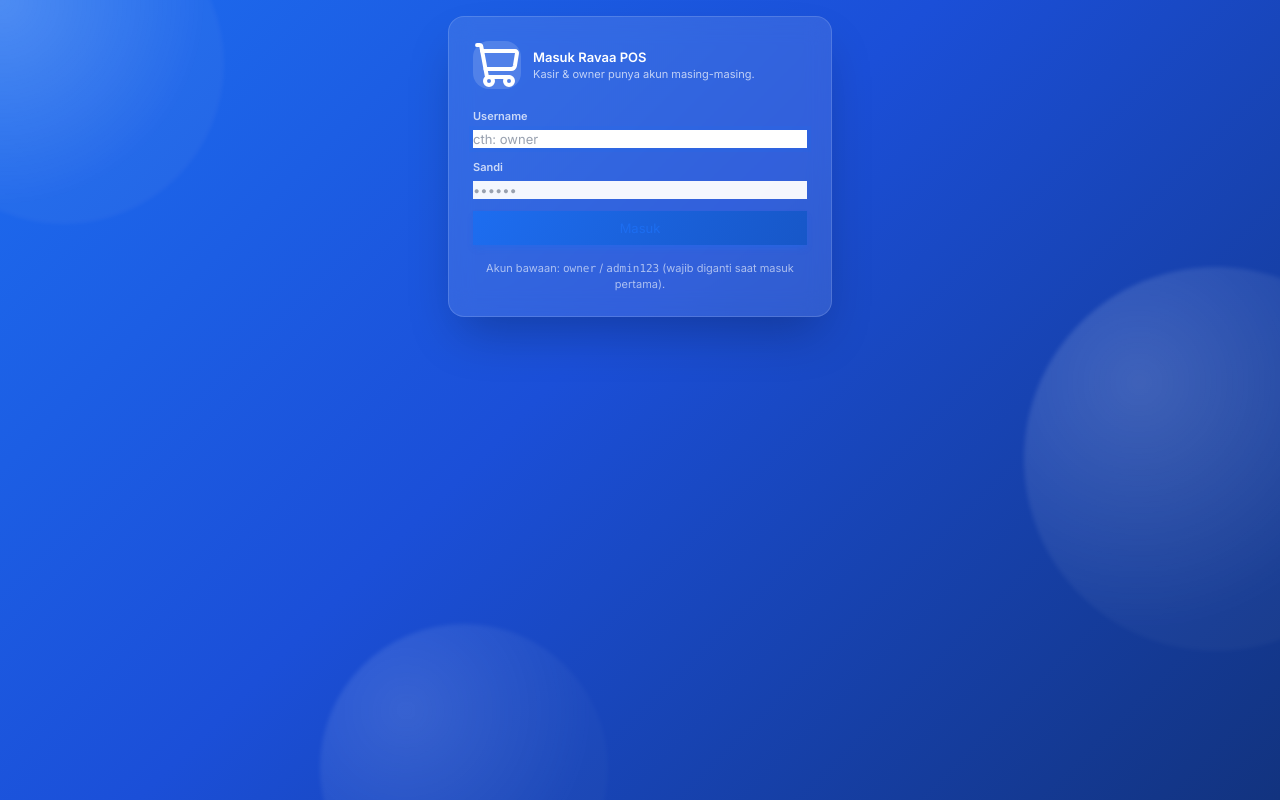
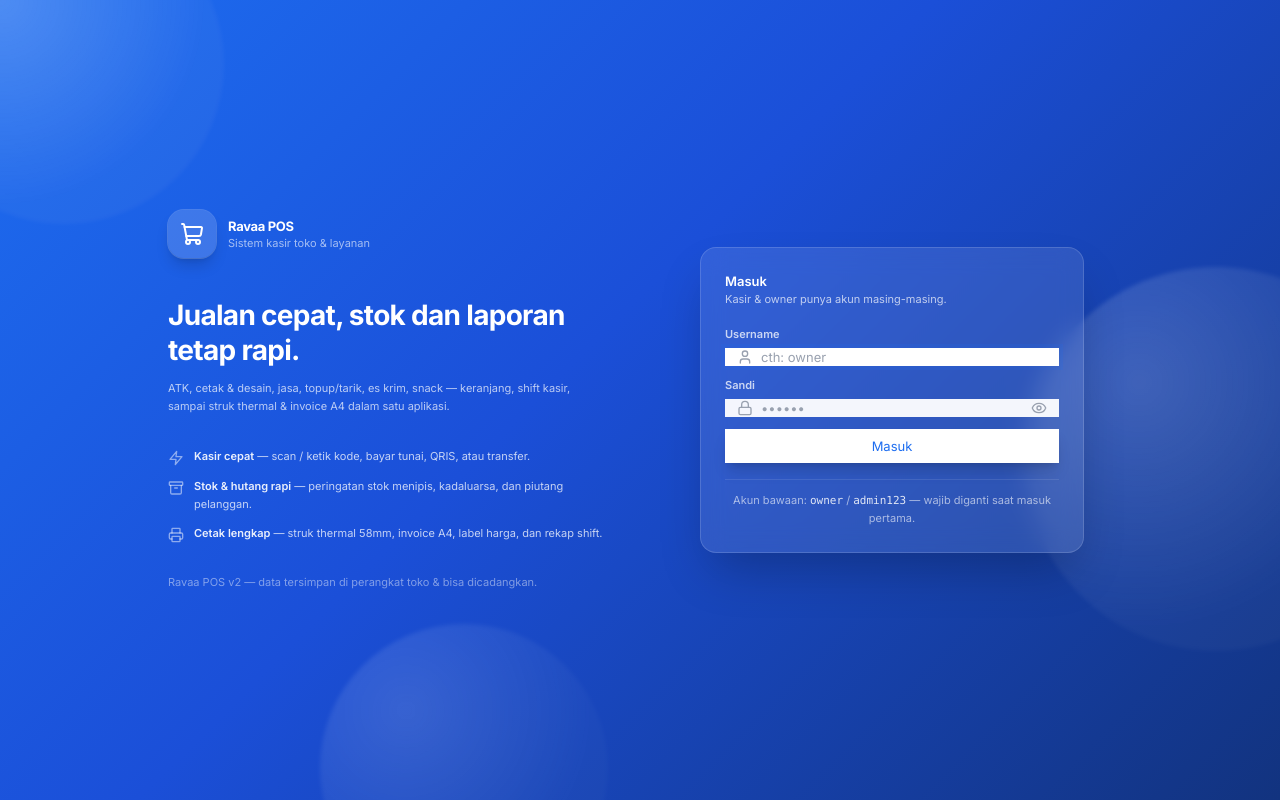
Before and after one commit to kholif18/Ravaa-POS-v2, a website built with Vite: page apps/web/index.html in a window 1280 px wide. Built offline with nearby package versions, Linux system fonts and the light colour scheme; some packages are replaced by stand-ins of ours; no server answers.

Commit message:
layar auth (login & #/ubah-sandi) responsif & modern: satu kerangka authLayarHtml() (ui/auth-screen.ts) — gradasi biru full-bleed (.page:has(.login-bg)), grid brand kiri + kartu kanan di >=lg, center vertikal m-auto, input berikon + tombol lihat sandi, kotak galat role=alert; ikon user/lock/eye/eyeOff; tombol .login-btn putih solid di atas kaca (SENGAJA bukan .btn-primary bergradien yang tak bisa ditimpa !bg-white — bug tombol biru-di-atas-biru ditemukan & diperbaiki) — ID kontrak #login-*/#gs-* utuh; suite 1428 hijau

```diff
--- a/apps/web/src/pages/login.ts
+++ b/apps/web/src/pages/login.ts
@@ -1,55 +1,63 @@
 // Layar Masuk (#/login, 2026-10-11): username + sandi -> token 30 hari.
 // Dirender TANPA shell (layar penuh, seperti POS tanpa header). Sukses ->
 // wajib-ganti ? #/ubah-sandi : rute bawaan peran (kasir #/pos, owner
-// #/dashboard). Gagal = toast pesan server, tetap di sini.
-
+// #/dashboard). Gagal = pesan di kotak galat, tetap di sini.
+//
+// Restyle 2026-10-17 (permintaan pemilik "layout halaman login jadi lebih
+// responsif dan modern"): kerangka dipindah ke authLayarHtml()
+// (ui/auth-screen.ts, dibagi dengan ubah-sandi) — gradasi full-bleed,
+// center vertikal, 2 kolom di desktop. ID #login-form/#login-user/
+// #login-pass/#login-err/#login-ok dipertahankan (kontrak
+// tests/login-test.mjs).
 import { icon } from '../ui/icons';
 import { toast } from '../ui/toast';
 import { masuk, ruteBawaan } from '../ui/auth';
+import { authLayarHtml } from '../ui/auth-screen';
 
 export function renderLoginPage(el: HTMLElement): void {
-  // Gaya "Sandik" (2026-10-12): latar GRADASI BIRU modern 135deg + ornamen
-  // lingkaran glassmorphism + kartu kaca putih/5. Kelas .login-bg/.login-card-glass
-  // didefinisikan di styles.css (token tetap dari @theme — biru primary).
-  el.innerHTML = `
-  <div class="login-bg">
-    <span class="login-orb login-orb-1" aria-hidden="true"></span>
-    <span class="login-orb login-orb-2" aria-hidden="true"></span>
-    <span class="login-orb login-orb-3" aria-hidden="true"></span>
-    <div class="flex min-h-full items-center justify-center p-4">
-      <div class="login-card-glass w-full max-w-sm">
-        <div class="flex items-center gap-3">
-          <span class="flex size-12 shrink-0 items-center justify-center rounded-2xl bg-white/15 text-white">
-            ${icon('pos')}
-          </span>
+  el.innerHTML = authLayarHtml(`
     <div class="min-w-0">
-            <h1 class="text-sm font-semibold text-white">Masuk Ravaa POS</h1>
-            <p class="text-xs text-white/70">Kasir & owner punya akun masing-masing.</p>
-          </div>
+      <h1 class="text-sm font-semibold text-white">Masuk</h1>
+      <p class="mt-0.5 text-xs text-white/70">Kasir &amp; owner punya akun masing-masing.</p>
     </div>
     <form id="login-form" class="mt-5 space-y-3" autocomplete="off">
       <div class="field">
         <label class="label !text-white/75" for="login-user">Username</label>
-            <input id="login-user" class="input login-input" autocomplete="username" placeholder="cth: owner" />
+        <div class="login-field">
+          ${icon('user')}
+          <input id="login-user" class="input login-input pl-9" autocomplete="username" placeholder="cth: owner" spellcheck="false" autocapitalize="off" autocorrect="off" />
+        </div>
       </div>
       <div class="field">
         <label class="label !text-white/75" for="login-pass">Sandi</label>
-            <input id="login-pass" class="input login-input" type="password" autocomplete="current-password" placeholder="••••••" />
-          </div>
-          <p id="login-err" class="hidden text-xs font-medium text-amber-200"></p>
-          <button type="submit" id="login-ok" class="btn btn-primary w-full !bg-white !text-primary hover:!bg-white/90 hover:!-translate-y-px">Masuk</button>
-        </form>
-        <p class="mt-4 text-center text-xs text-white/60">
-          Akun bawaan: <span class="font-mono">owner</span> / <span class="font-mono">admin123</span> (wajib diganti saat masuk pertama).
-        </p>
+        <div class="login-field">
+          ${icon('lock')}
+          <input id="login-pass" class="input login-input pl-9 pr-10" type="password" autocomplete="current-password" placeholder="••••••" />
+          <button type="button" id="login-pass-toggle" class="login-toggle" aria-label="Tampilkan sandi" aria-pressed="false">${icon('eye')}</button>
         </div>
       </div>
-  </div>`;
+      <p id="login-err" class="login-err hidden" role="alert"></p>
+      <button type="submit" id="login-ok" class="btn login-btn w-full">Masuk</button>
+    </form>
+    <p class="mt-4 border-t border-white/10 pt-3 text-center text-xs leading-relaxed text-white/60">
+      Akun bawaan: <span class="font-mono text-white/85">owner</span> / <span class="font-mono text-white/85">admin123</span> — wajib diganti saat masuk pertama.
+    </p>`);
   const form = el.querySelector<HTMLFormElement>('#login-form')!;
   const user = el.querySelector<HTMLInputElement>('#login-user')!;
   const pass = el.querySelector<HTMLInputElement>('#login-pass')!;
   const err = el.querySelector<HTMLElement>('#login-err')!;
   const btn = el.querySelector<HTMLButtonElement>('#login-ok')!;
+  // Tombol lihat sandi: tipe/ikon/aria berubah, fokus balik ke input supaya
+  // alur keyboard (tab → ketik → Enter) tidak terputus.
+  const toggle = el.querySelector<HTMLButtonElement>('#login-pass-toggle')!;
+  toggle.addEventListener('click', () => {
+    const tampil = pass.type === 'password';
+    pass.type = tampil ? 'text' : 'password';
+    toggle.innerHTML = icon(tampil ? 'eyeOff' : 'eye');
+    toggle.setAttribute('aria-label', tampil ? 'Sembunyikan sandi' : 'Tampilkan sandi');
+    toggle.setAttribute('aria-pressed', String(tampil));
+    pass.focus();
+  });
   user.focus();
   form.addEventListener('submit', async (e) => {
     e.preventDefault();
--- a/apps/web/src/styles.css
+++ b/apps/web/src/styles.css
@@ -458,11 +458,28 @@
   transform: scale(0.97);
   transition-duration: 90ms;
 }
-  /* ---------- Login ala Sandik (2026-10-12) ----------
+  /* ---------- Layar auth ala Sandik (restyle 2026-10-17) ----------
      Latar gradasi biru 135deg + tiga ornamen lingkaran blur (glassmorphism)
-     + kartu kaca putih/10 dengan backdrop-blur. Dipakai #/login & #/ubah-sandi. */
+     + kartu kaca putih/10 dengan backdrop-blur. Dipakai #/login & #/ubah-sandi
+     lewat satu kerangka `authLayarHtml()` (ui/auth-screen.ts).
+
+     Restyle 2026-10-17 (permintaan pemilik "layout halaman login jadi lebih
+     responsif dan modern"):
+     - `.page:has(.login-bg)` = gradasi FULL-BLEED (dulu ada bingkai canvas
+       10-12px dari padding .page; pola :has sama dengan `.page:has(.pm-shell)`).
+     - `.login-wrap` = grid 1 kolom di HP (brand ringkas di atas kartu) /
+       2 kolom >=lg (brand kiri, kartu kanan). `m-auto` = SATU-satunya pemusat
+       vertikal: rantai `min-h-full` bersarang lama tidak pernah teresolusi
+       (kartu terukur mentok atas top=28px), sedangkan margin-auto pada flex
+       item tetap aman saat konten lebih tinggi dari layar (auto margin kolaps
+       ke 0 — tidak terpotong di atas seperti `justify-center`).
+     - `.login-field` = input berikon (svg absolute kiri) + tombol lihat sandi
+       (kanan); padding kiri/kanan diatur utility di template (pl-9/pr-10). */
+  .page:has(.login-bg) {
+    @apply p-0;
+  }
   .login-bg {
-    @apply relative flex min-h-full flex-col overflow-hidden bg-gradient-to-br;
+    @apply relative flex min-h-full flex-col overflow-hidden;
     background-image: linear-gradient(135deg, var(--grad-blue-from) 0%, var(--grad-blue-via) 45%, var(--grad-blue-to) 100%);
   }
   .login-orb {
@@ -479,12 +496,59 @@
   .login-orb-3 {
     @apply -bottom-28 left-1/4 size-72 opacity-60;
   }
+  .login-wrap {
+    @apply relative z-10 m-auto grid w-full max-w-5xl items-center gap-8 p-4 sm:p-6 lg:grid-cols-2 lg:gap-16 lg:p-10;
+  }
+  /* Tile ikon brand (ukuran panjang x lebar per template: size-12/size-11 —
+     kelas ini TIDAK mengunci size supaya utility tetap bisa menyesuaikan;
+     kelas unlayered menang atas utility, jadi jangan letakkan size di sini). */
+  .login-logo {
+    @apply flex shrink-0 items-center justify-center rounded-2xl bg-white/15 text-white shadow-lg shadow-black/15 ring-1 ring-white/20;
+  }
+  .login-logo svg {
+    @apply size-6;
+  }
   .login-card-glass {
-    @apply relative z-10 rounded-2xl border border-white/15 bg-white/10 p-6 shadow-2xl backdrop-blur-md;
+    @apply relative mx-auto w-full max-w-sm rounded-2xl border border-white/15 bg-white/10 p-6 shadow-2xl backdrop-blur-md;
+  }
+  /* Hero panel kiri — satu-satunya teks >13px di layar auth (28px; pola sama
+     #pos-grand 48px: ukuran arbitrer yang disengaja, bukan token baru). */
+  .auth-judul {
+    @apply text-[28px] font-bold leading-tight tracking-tight;
+  }
+  .login-point {
+    @apply flex items-start gap-2.5 text-xs leading-relaxed text-white/75;
+  }
+  .login-point > svg {
+    @apply mt-0.5 size-4 shrink-0 text-white/50;
   }
   /* Input di atas kaca: putih solid agar kontras teks tetap AA. */
   .login-input {
     @apply border-transparent bg-white/95 text-gray-900 placeholder:text-gray-400 focus:bg-white;
+  }
+  .login-field {
+    @apply relative;
+  }
+  .login-field > svg {
+    @apply pointer-events-none absolute left-3 top-1/2 size-4 -translate-y-1/2 text-gray-400;
+  }
+  .login-toggle {
+    @apply absolute right-1.5 top-1/2 flex size-7 -translate-y-1/2 items-center justify-center rounded-lg text-gray-400 transition hover:bg-gray-100 hover:text-gray-600 focus-visible:ring-2 focus-visible:ring-primary/40 focus-visible:outline-none;
+  }
+  .login-toggle svg {
+    @apply size-4;
+  }
+  /* Kotak galat: tetap `hidden` sampai ada pesan (teks di-set JS — kontrak
+     tests/login-test.mjs). role="alert" di template. */
+  .login-err {
+    @apply rounded-lg border border-amber-300/40 bg-amber-400/15 px-3 py-2 text-xs font-medium text-amber-100;
+  }
+  /* Tombol aksi utama DI ATAS KACA: putih solid + teks primary. Sengaja BUKAN
+     .btn-primary — varian itu memasang `background-image` gradien (260-263)
+     yang TIDAK bisa ditimpa utility `!bg-white`, sehingga tombol lama tampil
+     biru-di-atas-biru (bug nyata ditemukan 2026-10-17). */
+  .login-btn {
+    @apply bg-white text-primary shadow-lg shadow-black/15 hover:bg-primary-soft;
   }
 
   .swal2-container .sw-btn-primary {
--- /dev/null
+++ b/apps/web/src/ui/auth-screen.ts
@@ -0,0 +1,46 @@
+// Kerangka layar auth (login & ubah-sandi) — SATU sumber markup, pola sama
+// dengan shift-tutup.ts (modul bersama antar-halaman). Dipanggil login.ts +
+// ubah-sandi.ts; gaya .login-*/.auth-* ada di styles.css bagian "Layar auth".
+//
+// Layout 2026-10-17 (permintaan pemilik "layout halaman login jadi lebih
+// responsif dan modern"):
+// - `.page:has(.login-bg)` di styles.css membuang padding halaman → gradasi
+//   biru FULL-BLEED (dulu tampak bingkai canvas 10-12px).
+// - `.login-wrap` = grid 1 kolom di HP (brand ringkas di atas kartu) /
+//   2 kolom di >=lg (brand kiri, kartu kanan), `m-auto` sehingga isi SELALU
+//   center vertikal (kartu lama terukur mentok atas top≈28px).
+import { icon } from './icons';
+
+export function authLayarHtml(kartu: string): string {
+  return `
+  <div class="login-bg">
+    <span class="login-orb login-orb-1" aria-hidden="true"></span>
+    <span class="login-orb login-orb-2" aria-hidden="true"></span>
+    <span class="login-orb login-orb-3" aria-hidden="true"></span>
+    <div class="login-wrap">
+      <aside class="min-w-0">
+        <div class="flex items-center gap-3">
+          <span class="login-logo size-12">${icon('pos')}</span>
+          <div class="min-w-0">
+            <p class="text-sm font-bold tracking-tight text-white">Ravaa POS</p>
+            <p class="truncate text-xs text-white/60">Sistem kasir toko &amp; layanan</p>
+          </div>
+        </div>
+        <div class="hidden lg:block">
+          <h2 class="auth-judul mt-10 text-white">Jualan cepat, stok dan laporan tetap rapi.</h2>
+          <p class="mt-3 max-w-md text-xs leading-relaxed text-white/70">
+            ATK, cetak &amp; desain, jasa, topup/tarik, es krim, snack — keranjang,
+            shift kasir, sampai struk thermal &amp; invoice A4 dalam satu aplikasi.
+          </p>
+          <ul class="mt-8 space-y-3">
+            <li class="login-point">${icon('zap')}<span><b class="font-semibold text-white/90">Kasir cepat</b> — scan / ketik kode, bayar tunai, QRIS, atau transfer.</span></li>
+            <li class="login-point">${icon('stock')}<span><b class="font-semibold text-white/90">Stok &amp; hutang rapi</b> — peringatan stok menipis, kadaluarsa, dan piutang pelanggan.</span></li>
+            <li class="login-point">${icon('print')}<span><b class="font-semibold text-white/90">Cetak lengkap</b> — struk thermal 58mm, invoice A4, label harga, dan rekap shift.</span></li>
+          </ul>
+        </div>
+        <p class="mt-8 hidden text-xs text-white/45 lg:block">Ravaa POS v2 — data tersimpan di perangkat toko &amp; bisa dicadangkan.</p>
+      </aside>
+      <div class="login-card-glass">${kartu}</div>
+    </div>
+  </div>`;
+}
--- a/apps/web/src/ui/icons.ts
+++ b/apps/web/src/ui/icons.ts
@@ -12,7 +12,10 @@ export type IconName =
   | 'zap' | 'landmark'
   // shield-check (pembayaran aman) + coins (total tagihan) — modal bayar
   // ala mockup "Modern Blue Payment Checkout" (2026-10-10).
-  | 'shieldCheck' | 'coins';
+  | 'shieldCheck' | 'coins'
+  // user/lock + eye/eye-off — layar auth (login & ubah-sandi) restyle
+  // 2026-10-17: input berikon + tombol lihat sandi.
+  | 'user' | 'lock' | 'eye' | 'eyeOff';
 
 const P: Record<IconName, string> = {
   dashboard: '<rect width="7" height="9" x="3" y="3" rx="1" /> <rect width="7" height="5" x="14" y="3" rx="1" /> <rect width="7" height="9" x="14" y="12" rx="1" /> <rect width="7" height="5" x="3" y="16" rx="1" />',
@@ -68,6 +71,12 @@ const P: Record<IconName, string> = {
   shieldCheck: '<path d="M20 13c0 5-3.5 7.5-7.66 8.95a1 1 0 0 1-.67-.01C7.5 20.5 4 18 4 13V6a1 1 0 0 1 1-1c2 0 4.5-1.2 6.24-2.72a1.17 1.17 0 0 1 1.52 0C14.51 3.81 17 5 19 5a1 1 0 0 1 1 1z" /> <path d="m9 12 2 2 4-4" />',
   // coins — kartu "Total Tagihan" modal bayar (lucide coins).
   coins: '<circle cx="8" cy="8" r="6" /> <path d="M18.09 10.37A6 6 0 1 1 10.34 18" /> <path d="M7 6h1v4" /> <path d="m16.71 13.88.7.71-2.82 2.82" />',
+  // user/lock — ikon kolom isian layar auth.
+  user: '<path d="M19 21v-2a4 4 0 0 0-4-4H9a4 4 0 0 0-4 4v2" /> <circle cx="12" cy="7" r="4" />',
+  lock: '<rect width="18" height="11" x="3" y="11" rx="2" ry="2" /> <path d="M7 11V7a5 5 0 0 1 10 0v4" />',
+  // eye/eyeOff — tombol lihat-sandi (lucide eye & eye-off).
+  eye: '<path d="M2.062 12.348a1 1 0 0 1 0-.696 10.75 10.75 0 0 1 19.876 0 1 1 0 0 1 0 .696 10.75 10.75 0 0 1-19.876 0" /> <circle cx="12" cy="12" r="3" />',
+  eyeOff: '<path d="M10.733 5.076a10.744 10.744 0 0 1 11.205 6.575 1 1 0 0 1 0 .696 10.747 10.747 0 0 1-1.444 2.49" /> <path d="M14.084 14.158a3 3 0 0 1-4.242-4.242" /> <path d="M17.479 17.499a10.75 10.75 0 0 1-15.417-5.151 1 1 0 0 1 0-.696 10.75 10.75 0 0 1 4.446-5.143" /> <path d="m2 2 20 20" />',
 };
 
 export function icon(name: IconName): string {
```
Also changed, not shown: apps/web/src/pages/ubah-sandi.ts (+25 -14 lines). Lines whose indentation alone changed are shown as unchanged.
